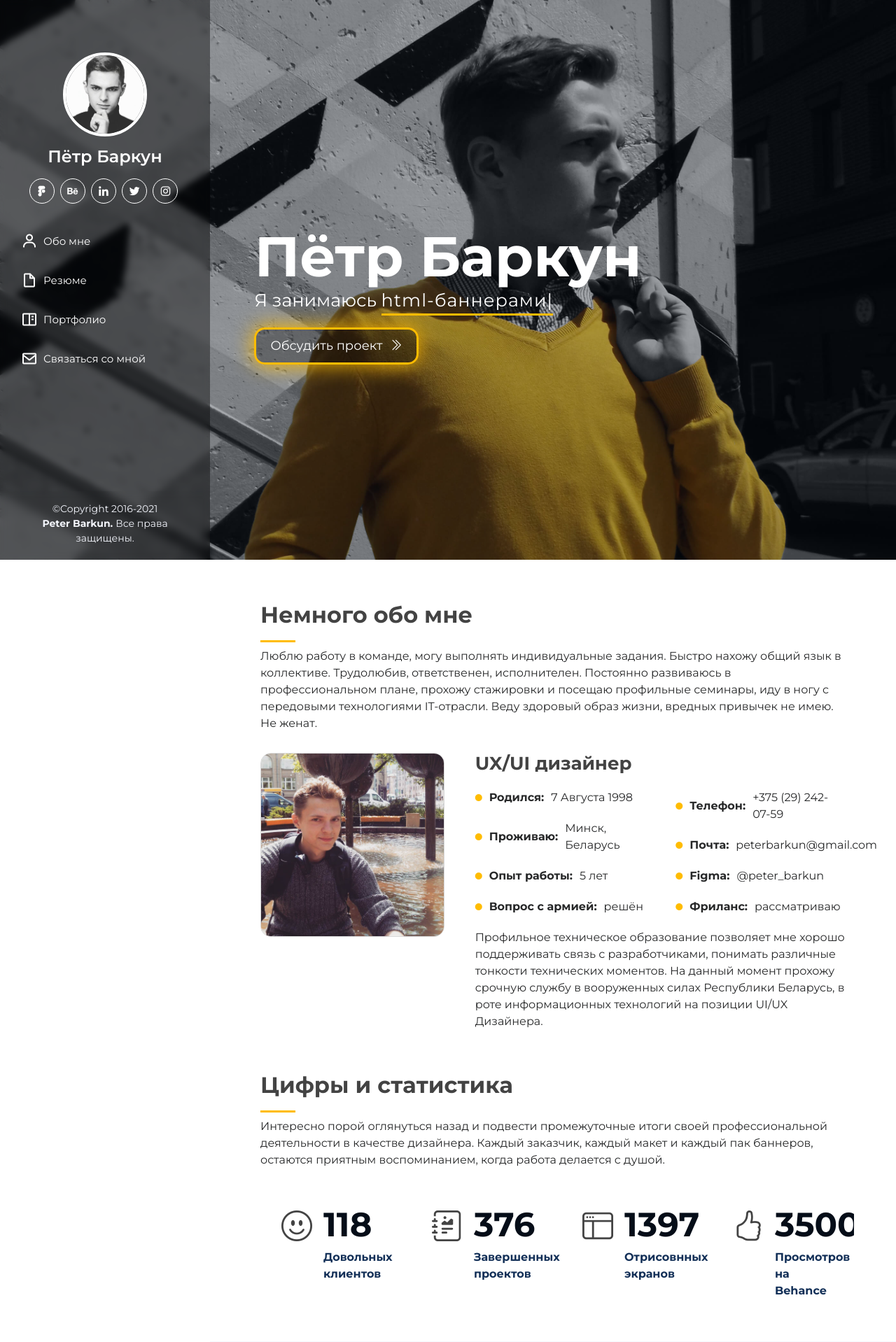
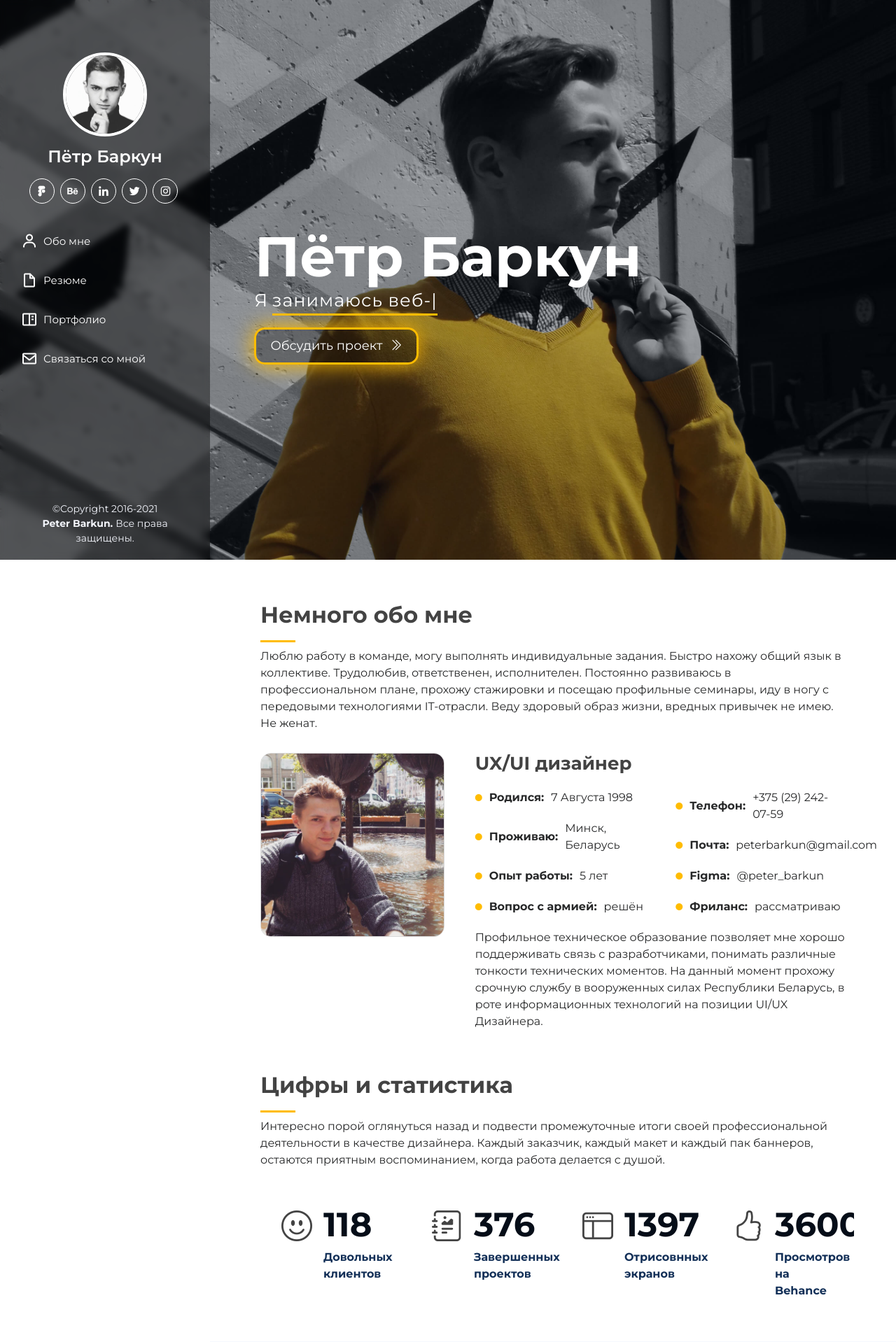
Before and after one commit to Unterfeldwebel33/peterbarkun, a PHP site: page / in a window 1280 px wide. Shown: the top 1918 px of the page at 70% size. Run offline with PHP 8.4, Linux system fonts and the light colour scheme.

Commit message:
Обновление информации

```diff
--- a/assets/css/style.css
+++ b/assets/css/style.css
@@ -383,6 +383,7 @@ h1, h2, h3, h4, h5, h6 {
   box-shadow: 0px 0px 30px #FFBC00;
   border: 3px solid #FFBC00;
   box-sizing: border-box;
+
 }
 
 @media (max-width: 414px) {
--- a/index.html
+++ b/index.html
@@ -87,7 +87,7 @@
     <div class="hero-container" data-aos="fade-in">
       <div class="hero-container-desc">
         <h1>Пётр Баркун</h1>
-        <p>Я занимаюсь <span class="typed" data-typed-items="UX/UI дизайном, html-баннерами, логотипами, иллюстрацией, веб-разработкой, фотографией, дизайном упаковок, полиграфией"></span></p>
+        <p>Я <span class="typed" data-typed-items="UX/UI дизайнер, занимаюсь веб-разработкой, создаю html-баннеры, придумываю логотипы, рисую иллюстрации, улекаюсь фотографией, работал с полиграфией"></span></p>
       </div>
 
       <a href="#popup" class="button button--flex">Обсудить проект<i class="bi bi-chevron-double-right" style="margin-left: 10px;"></i></a>
@@ -181,7 +181,7 @@
             <div class="col-lg-3 col-md-6 d-md-flex align-items-md-stretch" data-aos="fade-up" data-aos-delay="300">
               <div class="count-box">
                 <i class="bi bi-hand-thumbs-up"></i>
-                <span data-purecounter-start="0" data-purecounter-end="3500" data-purecounter-duration="1" class="purecounter"></span>
+                <span data-purecounter-start="0" data-purecounter-end="3600" data-purecounter-duration="1" class="purecounter"></span>
                 <p><strong>Просмотров на Behance</strong></p>
               </div>
             </div>
```
